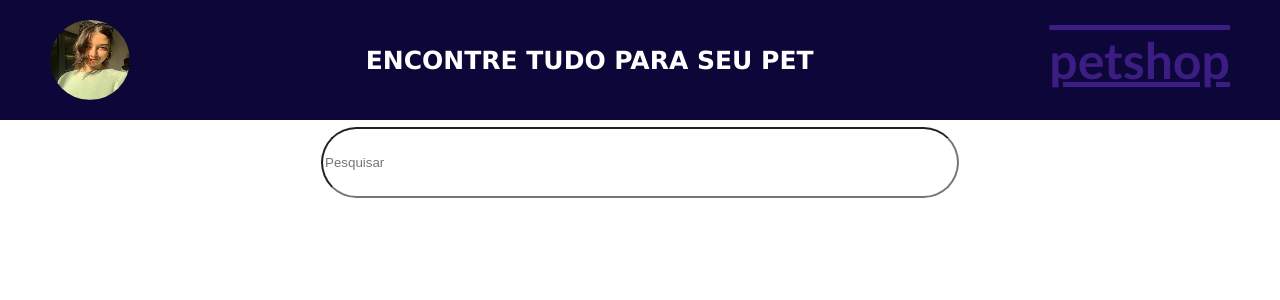
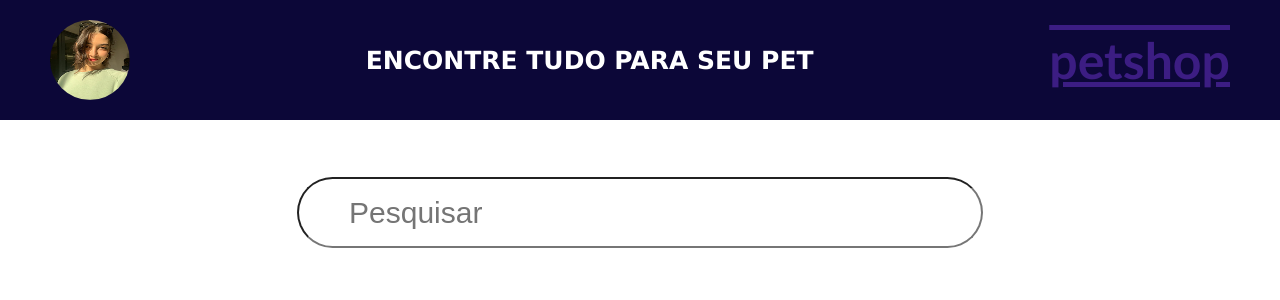
Before and after one commit to Saymon-gcm/TDS_DA, a PHP site: page /saymon.html in a window 1280 px wide. Shown: the top 300 px of the page. Run offline with PHP 8.4, Linux system fonts and the light colour scheme.

Commit message:
projeto patshop2

```diff
--- a/aula 2/styles.css
+++ b/aula 2/styles.css
@@ -42,10 +42,13 @@ body{
     justify-content: center;
     height: 65px;
     padding: 10px;
+    margin: 50px 0px 50px 0px;
 }
 
 .pesquisa input{
     height: 100%;
     width: 50%;
     border-radius: 50px;
+    padding-left: 50px;
+    font-size: 30px;
 }
```
